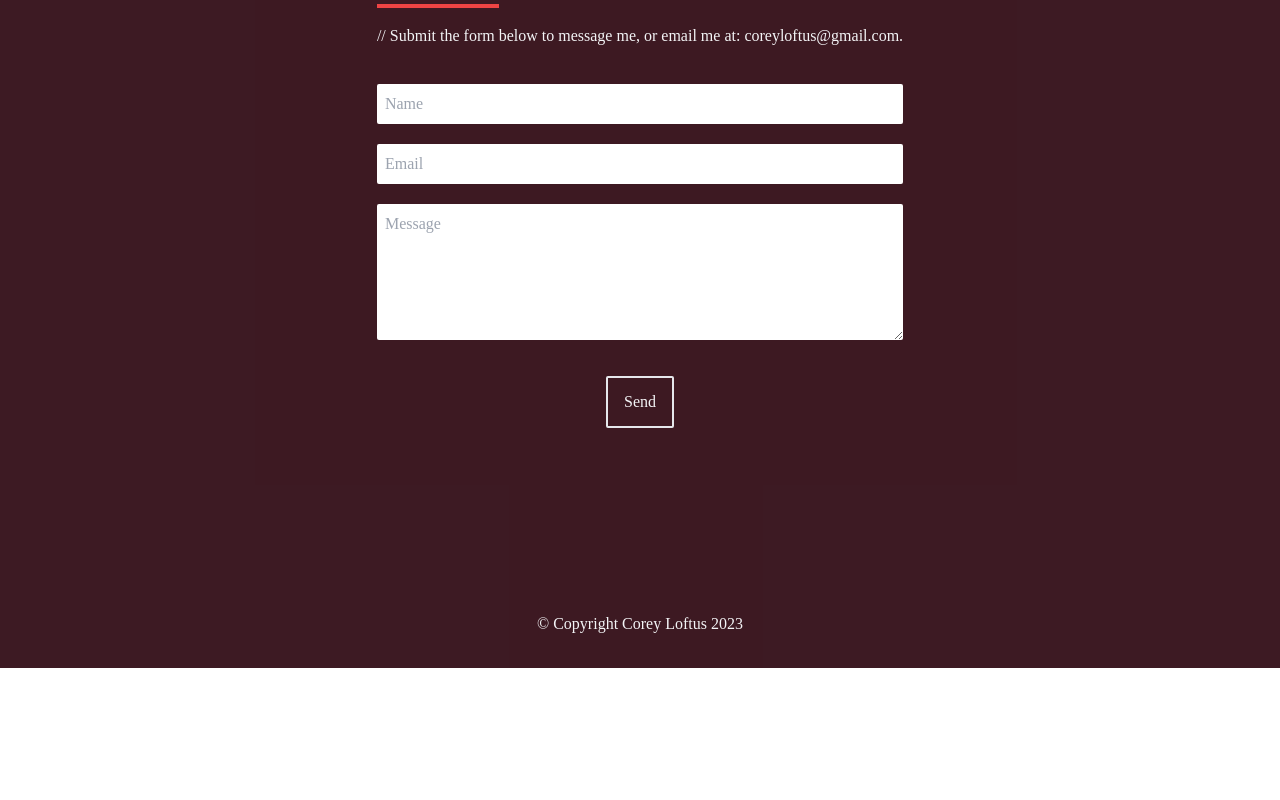
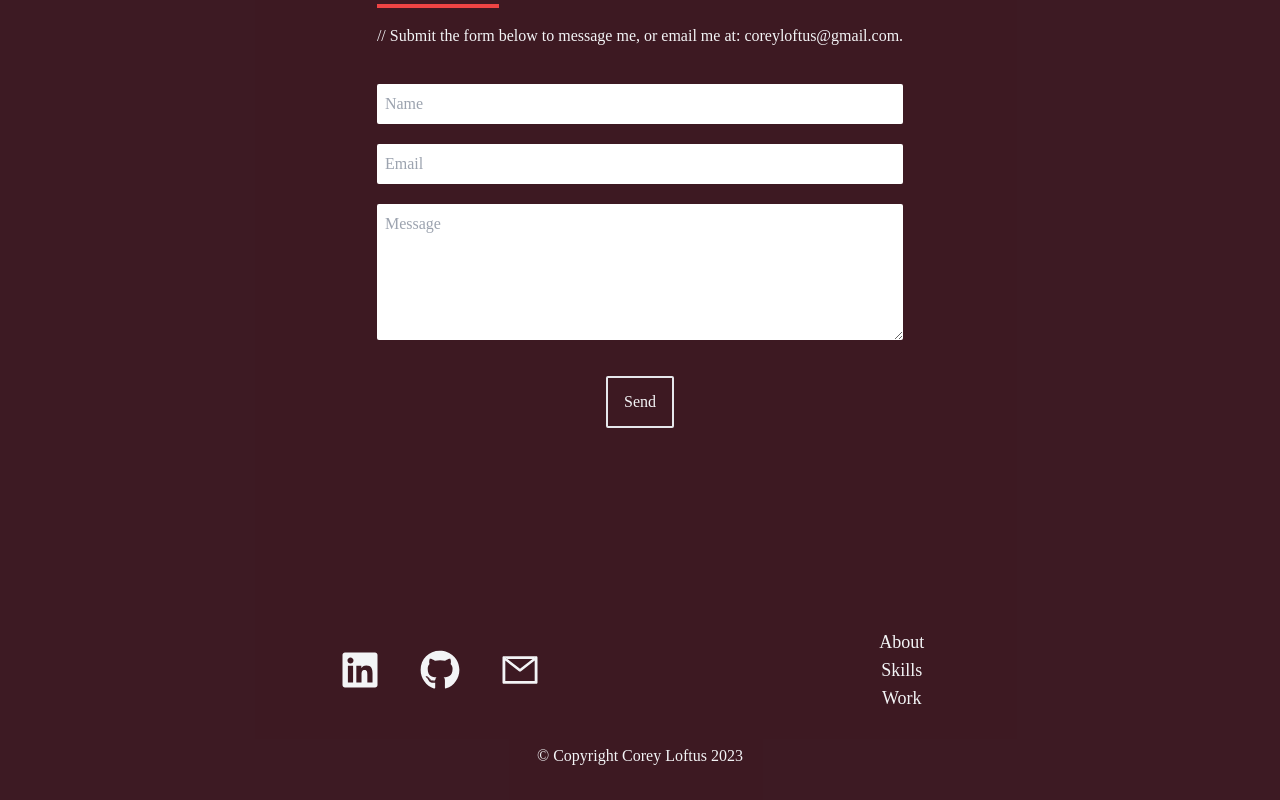
Before and after one commit to coreyloftus/personal-portfolio, a React (Create React App) app: page / in a window 1280 px wide. Shown: the part 3834-4634 px from the top of the page. Before the commit the page ends 4502 px from the top, so only its background shows below. Built offline with nearby package versions, Linux system fonts and the light colour scheme.

Commit message:
Footer -> Added social links, page nav links

```diff
--- a/src/components/Contact.jsx
+++ b/src/components/Contact.jsx
@@ -57,7 +57,7 @@ const Contact = (props) => {
       <div className="pt-8">
         <div className="max-w-[1000px] h-full mx-auto flex flex-col justify-center items-center px-4 py-4">
           <form
-            re={form}
+            ref={form}
             onSubmit={handleSubmit}
             action=""
             className="flex flex-col max-w-[600px]"
--- a/src/components/Footer.jsx
+++ b/src/components/Footer.jsx
@@ -1,12 +1,67 @@
 import React from "react"
+import { Link } from "react-scroll"
+import { AiOutlineMail } from "react-icons/ai"
+import { FaLinkedin, FaGithub } from "react-icons/fa"
 
 const Footer = () => {
   return (
     <div
       name="footer"
-      className="text-center w-full h-[10%]] flex dark:text-gray-100 justify-center items-center py-8"
+      className="text-center w-full h-[10%]] dark:text-gray-100 justify-center items-center py-8"
     >
-      <p className="">© Copyright Corey Loftus 2023</p>
+      <div className="flex p-4 justify-evenly">
+        <div className="grid grid-cols-3 place-items-center gap-4 md:gap-10">
+          <a
+            href="https://www.linkedin.com/in/corey-loftus/"
+            target="_blank"
+            rel="noreferrer"
+          >
+            <span className="hover:text-gray-400">
+              <FaLinkedin size={40} />
+            </span>
+          </a>
+          <a
+            href="https://github.com/coreyloftus"
+            target="_blank"
+            rel="noreferrer"
+          >
+            <span className="hover:text-gray-400">
+              <FaGithub size={40} />
+            </span>
+          </a>
+          <a href="mailto:coreyloftus@gmail.com">
+            <span className="hover:text-gray-400">
+              <AiOutlineMail size={40} />
+            </span>
+          </a>
+        </div>
+        <div>
+          <ul className="text-lg">
+            <Link
+              to="top"
+              smooth={true}
+              className="cursor-pointer hover:text-gray-400"
+            >
+              <li>About</li>
+            </Link>
+            <Link
+              to="skills"
+              smooth={true}
+              className="cursor-pointer hover:text-gray-400"
+            >
+              <li>Skills</li>
+            </Link>
+            <Link
+              to="work"
+              smooth={true}
+              className="cursor-pointer hover:text-gray-400"
+            >
+              <li>Work</li>
+            </Link>
+          </ul>
+        </div>
+      </div>
+      <p className="pt-4">© Copyright Corey Loftus 2023</p>
     </div>
   )
 }
--- a/src/components/Navbar.jsx
+++ b/src/components/Navbar.jsx
@@ -12,7 +12,10 @@ const Navbar = () => {
   const handleClick = () => setNav(!nav)
 
   return (
-    <div className="box-border top-0 w-screen p-2 font-bold text-gray-800 dark:text-gray-100 h-[10vh]">
+    <div
+      className="box-border top-0 w-screen p-2 font-bold text-gray-800 dark:text-gray-100 h-[10vh]"
+      id="top"
+    >
       <div className="flex items-center justify-between relative p-2 rounded-lg">
         {/* navbar left side -- logo image */}
         <Link
```
